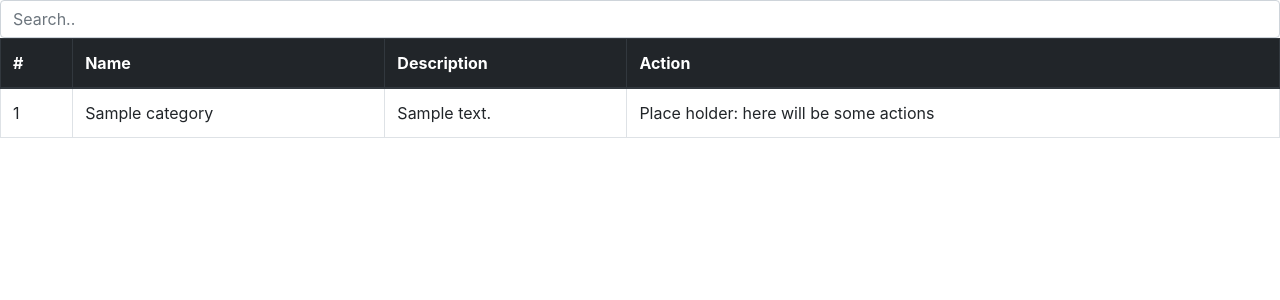
After one commit to adrianashymoniak/FinanceManager, a Django app: page /categories/ in a window 1280 px wide. The commit adds this page. Shown: the top 300 px of the page. Run offline with Django 3.2, Linux system fonts and the light colour scheme; a user stored in the database is signed in; tables that the repository leaves empty hold one stand-in row (values such as "Sample post"); some libraries are stand-ins or nearby versions.

Commit message:
Add home and categories pages, update views.py and models.py

```diff
--- a/finance_manager/models.py
+++ b/finance_manager/models.py
@@ -11,7 +11,8 @@ class Category(models.Model):
 
 class Transaction(models.Model):
     user = models.ForeignKey('auth.User', on_delete=models.CASCADE, default=None)
-    type_of_operation = models.CharField(max_length=30)
+    type_of_operation = models.CharField(max_length=8, choices=(
+        ('Revenue', 'revenue'), ('Expenses', 'expenses')))
     amount = models.DecimalField(max_digits=6, decimal_places=2)
     operation_date = models.DateField(default=datetime.date.today, blank=True)
     transaction_description = models.CharField(max_length=250)
--- a/finance_manager/templates/base.html
+++ b/finance_manager/templates/base.html
@@ -0,0 +1,25 @@
+<!DOCTYPE html>
+{% load static %}
+<html lang="en">
+<head>
+    <meta charset="UTF-8">
+    <meta name="viewport" content="width=device-width, initial-scale=1, shrink-to-fit=no">
+    <link rel="stylesheet" href="https://maxcdn.bootstrapcdn.com/bootstrap/4.0.0/css/bootstrap.min.css"
+          integrity="sha384-Gn5384xqQ1aoWXA+058RXPxPg6fy4IWvTNh0E263XmFcJlSAwiGgFAW/dAiS6JXm" crossorigin="anonymous">
+    <link rel="stylesheet" type="text/css" href="{% static 'base.css' %}"/>
+    <script src="https://code.jquery.com/jquery-3.2.1.slim.min.js"
+            integrity="sha384-KJ3o2DKtIkvYIK3UENzmM7KCkRr/rE9/Qpg6aAZGJwFDMVNA/GpGFF93hXpG5KkN"
+            crossorigin="anonymous"></script>
+    <script src="https://cdnjs.cloudflare.com/ajax/libs/popper.js/1.12.9/umd/popper.min.js"
+            integrity="sha384-ApNbgh9B+Y1QKtv3Rn7W3mgPxhU9K/ScQsAP7hUibX39j7fakFPskvXusvfa0b4Q"
+            crossorigin="anonymous"></script>
+    <script src="https://maxcdn.bootstrapcdn.com/bootstrap/4.0.0/js/bootstrap.min.js"
+            integrity="sha384-JZR6Spejh4U02d8jOt6vLEHfe/JQGiRRSQQxSfFWpi1MquVdAyjUar5+76PVCmYl"
+            crossorigin="anonymous"></script>
+    <title>{% block title %}{% endblock %}</title>
+</head>
+<body>
+{% block body %}
+{% endblock %}
+</body>
+</html>
--- /dev/null
+++ b/finance_manager/templates/categories-page.html
@@ -0,0 +1,36 @@
+{% extends 'base.html' %}
+{% block body %}
+    <input class="form-control" id="search-id" type="text" placeholder="Search..">
+    <div class="table-responsive">
+        <table class="table table-bordered">
+            <thead class="thead-dark">
+            <tr>
+                <th>#</th>
+                <th>Name</th>
+                <th>Description</th>
+                <th>Action</th>
+            </tr>
+            </thead>
+            <tbody id="table-id">
+            {% for category in categories %}
+                <tr>
+                    <td>{{ category.id }}</td>
+                    <td>{{ category.category_name }}</td>
+                    <td>{{ category.category_description }}</td>
+                    <td>Place holder: here will be some actions</td>
+                </tr>
+            {% endfor %}
+            </tbody>
+        </table>
+    </div>
+    <script>
+        $(document).ready(function () {
+            $("#search-id").on("keyup", function () {
+                var value = $(this).val().toLowerCase();
+                $("#table-id tr").filter(function () {
+                    $(this).toggle($(this).text().toLowerCase().indexOf(value) > -1)
+                });
+            });
+        });
+    </script>
+{% endblock %}
--- a/finance_manager/urls.py
+++ b/finance_manager/urls.py
@@ -8,5 +8,6 @@ urlpatterns = [
     url(r'^login/$', auth_views.LoginView.as_view(), name='login'),
     url(r'^logout/$', auth_views.LogoutView.as_view(), name='logout'),
     url(r'^sign-up/$', views.signup, name='signup'),
+    url(r'^categories/$', views.categories_page, name='categories-page'),
 
 ]
--- a/finance_manager/views.py
+++ b/finance_manager/views.py
@@ -1,15 +1,16 @@
+from django.contrib.auth import login, authenticate
 from django.contrib.auth.decorators import login_required
-from django.shortcuts import render, redirect
-from django.contrib.auth import login, authenticate
+from django.shortcuts import render, redirect, get_object_or_404
 
-from finance_manager.forms import SignUpForm
-from finance_manager.models import Transaction
+from finance_manager.forms import SignUpForm, CategoryForm
+from finance_manager.models import Transaction, Category
 
 
 def signup(request):
     if request.method == 'POST':
         form = SignUpForm(request.POST)
         if form.is_valid():
+            form.save()
             username = form.changed_data.get('username')
             raw_password = form.cleaned_data.get('password1')
             user = authenticate(username=username, password=raw_password)
@@ -23,5 +24,80 @@ def signup(request):
 @login_required(login_url='login/')
 def home(request):
     user = request.user
-    transactions = Transaction.objects.filter(user=user).order_by('operation_date')
-    return render(request, 'home-page.html', {'transactions': transactions})
+
+    categories = Category.objects.filter(user=user)
+    category_name = request.GET.get('category')
+    category_id = 0
+    for category in categories:
+        if category.category_name == category_name:
+            category_id = category.id
+
+    if category_id == 0:
+        transactions = Transaction.objects.filter(user=user).select_related('category').order_by('operation_date')
+    else:
+        transactions = Transaction.objects.filter(user=user).filter(category=category_id).select_related(
+            'category').order_by('operation_date')
+
+    context = {
+        'transactions': transactions,
+        'categories': categories,
+        'category_id': category_id,
+    }
+
+    return render(request, 'home-page.html', context)
+
+
+@login_required(login_url='login/')
+def categories_page(request):
+    user = request.user
+    categories = Category.objects.filter(user=user)
+    context = {
+        'categories': categories,
+    }
+    return render(request, 'categories-page.html', context)
+
+
+@login_required(login_url='login/')
+def add_category(request):
+    if request.method == 'POST':
+        form = CategoryForm(request.POST)
+        if form.is_valid():
+            category = form.save(commit=False)
+            category.user = request.user
+            category.save()
+            return redirect('categories-page', pk=category.pk)
+        else:
+            category = Category()
+            category.category_name = request.POST['category_name']
+            category.category_description = request.POST['category_description']
+            context = {
+                'form': form,
+                'category': category,
+            }
+            return render(request, 'add-category-page.html', context)
+    else:
+        form = CategoryForm()
+        context = {
+            'form': form,
+        }
+        return render(request, 'add-category-page.html', context)
+
+
+def edit_category(request, pk):
+    category = get_object_or_404(Category, pk=pk)
+    if request.method == 'POSt':
+        form = CategoryForm(request.POST, instance=category)
+        if form.is_valid():
+            category = form.save(commit=False)
+            category.user = request.user
+            category.save()
+            return redirect('categories-page', pk=category.pk)
+        else:
+            category = Category()
+            category.category_name = request.POST['category_name']
+            category.category_description = request.POST['category_description']
+            context = {
+                'form': form,
+                'category': category,
+            }
+            return render(request, 'edit-category-page.html', context)
```
Also changed, not shown: finance_manager/templates/add-category-page.html (added, +10 -0 lines), finance_manager/templates/edit-category-page.html (added, +10 -0 lines), finance_manager/templates/home-page.html (+46 -1 lines), finance_manager/migrations/0001_initial.py, finance_manager/static/css/base.css (added).
